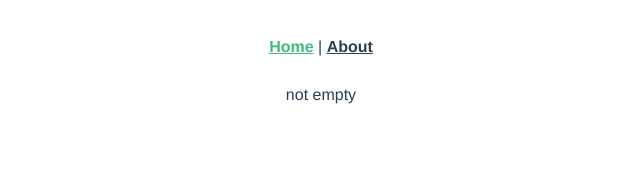
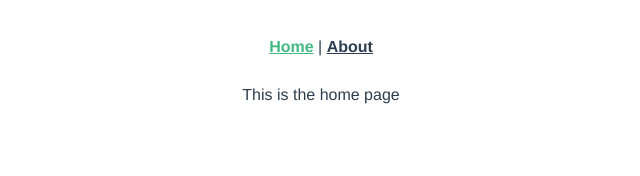
Before and after one commit to nathanielwheeler/capstone, a Vue app in the folder client/: page /#/ in a window 1280 px wide. Shown: the top 176 px of the page, without its empty margins (319-959 px from the left). Built offline with nearby package versions, Linux system fonts and the light colour scheme.

Commit message:
changed gitignore to allow instalation of axios

```diff
--- a/client/src/views/Home.vue
+++ b/client/src/views/Home.vue
@@ -1,6 +1,6 @@
 <template>
   <div class="home">
-   not empty
+   This is the home page
   </div>
 </template>
 
--- a/package.json
+++ b/package.json
@@ -13,6 +13,7 @@
   "author": "Boise Codeworks",
   "license": "ISC",
   "dependencies": {
+    "axios": "^0.19.0",
     "bcryptjs": "^2.4.3",
     "connect-mongo": "^1.3.2",
     "connect-mongodb-session": "^1.3.0",
```
Also changed, not shown: 2 other files (tests, documents, lock files or other folders).
